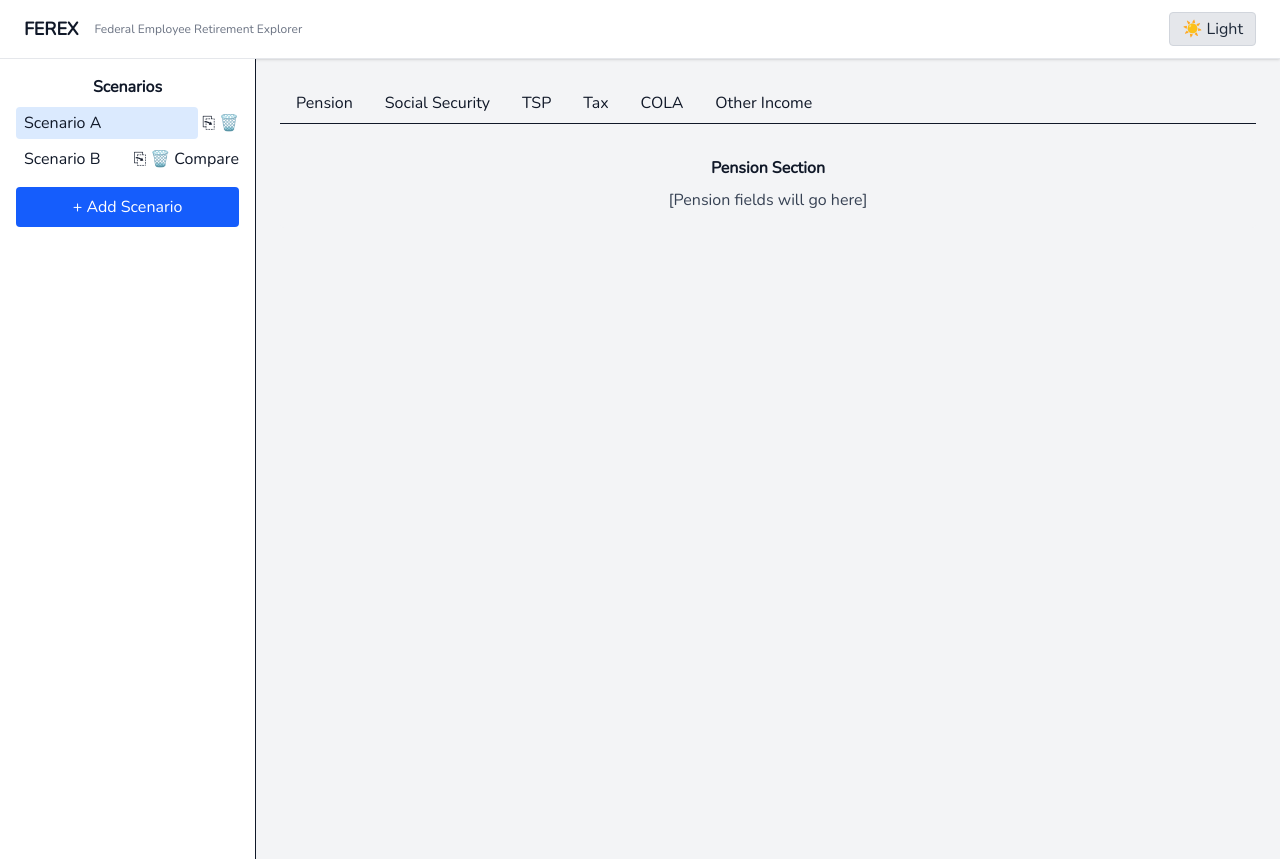
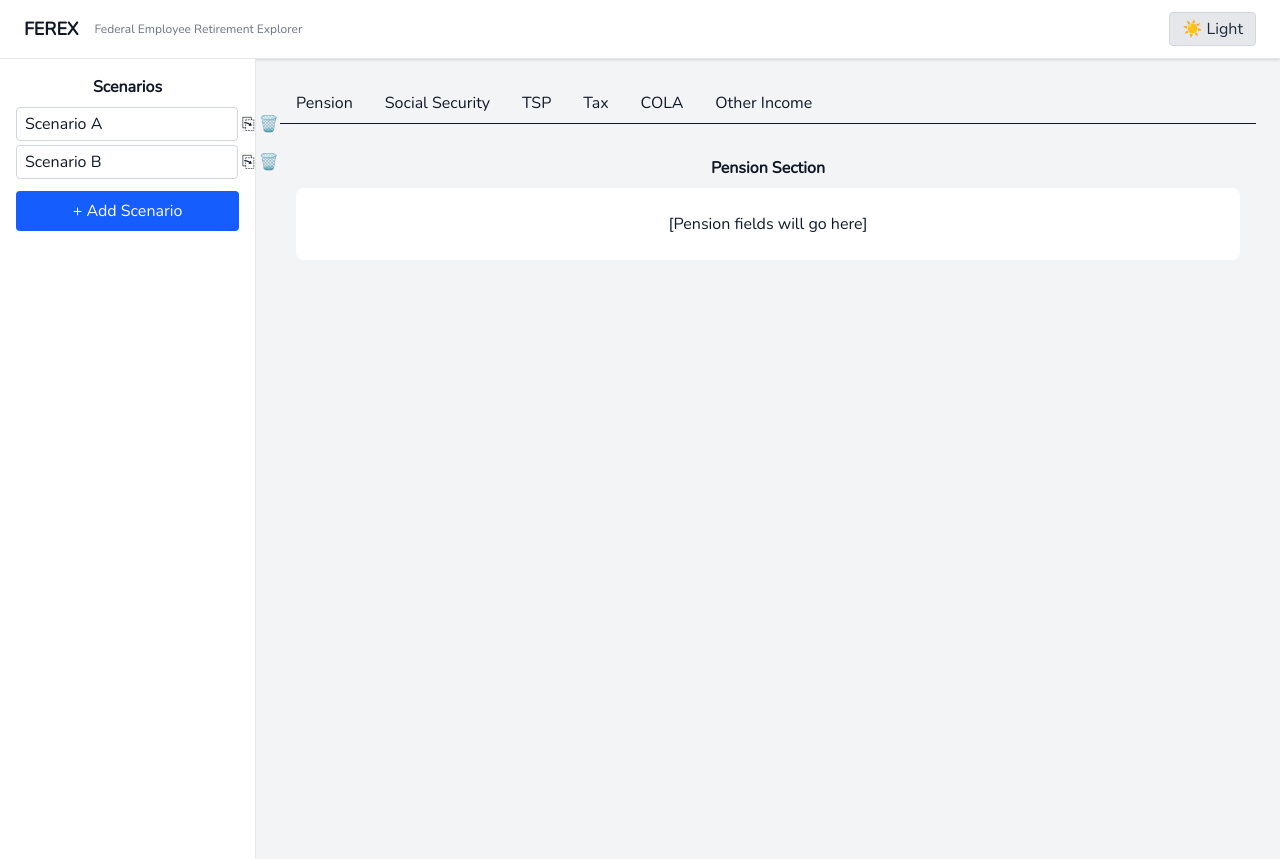
Before and after one commit to rgehrsitz/ferex, a Svelte app in the folder frontend/: page / in a window 1280 px wide. Built offline with nearby package versions, Linux system fonts and the light colour scheme.

Commit message:
Initial frontend setup with scenario management and dark mode support

```diff
--- a/frontend/src/App.svelte
+++ b/frontend/src/App.svelte
@@ -39,7 +39,7 @@
   $: compareScenario = compareScenarioId ? scenarios.find(s => s.id === compareScenarioId) : undefined;
 </script>
 
-<div class="min-h-screen bg-gray-100 text-gray-900 dark:bg-gray-900 dark:text-gray-100">
+<div class="min-h-screen bg-gray-100 text-gray-900 dark:bg-gray-900 dark:text-gray-100" id="main-container">
   <Header />
   <div class="flex">
     <ScenarioSidebar
--- a/frontend/src/components/CompareView.svelte
+++ b/frontend/src/components/CompareView.svelte
@@ -12,7 +12,7 @@
     <p>[Inputs/results for this scenario]</p>
   </div>
 </div>
-<div class="mt-4 bg-white p-4 rounded shadow">
+<div class="mt-4 bg-white dark:bg-gray-800 p-4 rounded shadow">
   <h4 class="font-bold mb-2">Comparison Visualizations</h4>
   <p>[Charts/graphs will go here]</p>
 </div>
--- a/frontend/src/components/Header.svelte
+++ b/frontend/src/components/Header.svelte
@@ -4,25 +4,42 @@
 
   // On mount, check localStorage or system preference
   onMount(() => {
+    console.log('[DarkMode] onMount');
     if (localStorage.getItem('darkMode')) {
       darkMode = localStorage.getItem('darkMode') === 'true';
     } else {
       darkMode = window.matchMedia('(prefers-color-scheme: dark)').matches;
     }
     updateHtmlClass();
+    setTimeout(() => {
+      updateHtmlClass();
+      console.log('[DarkMode] Forced update after mount', darkMode);
+    }, 100);
   });
 
   function toggleDarkMode() {
     darkMode = !darkMode;
+    console.log('Toggle dark mode:', darkMode);
     localStorage.setItem('darkMode', darkMode.toString());
     updateHtmlClass();
   }
 
   function updateHtmlClass() {
+    // Apply to both document.documentElement AND main-container for maximum compatibility
     if (darkMode) {
       document.documentElement.classList.add('dark');
+      document.body.classList.add('dark');
+      // Also apply to main container as fallback (may be needed in Wails environment)
+      const mainContainer = document.getElementById('main-container');
+      if (mainContainer) mainContainer.classList.add('dark');
+      console.log('Added dark class', darkMode);
     } else {
       document.documentElement.classList.remove('dark');
+      document.body.classList.remove('dark');
+      // Also remove from main container
+      const mainContainer = document.getElementById('main-container');
+      if (mainContainer) mainContainer.classList.remove('dark');
+      console.log('Removed dark class', darkMode);
     }
   }
 </script>
--- a/frontend/src/components/PensionSection.svelte
+++ b/frontend/src/components/PensionSection.svelte
@@ -4,5 +4,9 @@
 <div class="bg-gray-100 p-4 rounded">
   <h3 class="font-bold mb-2">Pension Section</h3>
   <!-- Add pension fields here -->
-  <p class="text-gray-700">[Pension fields will go here]</p>
+  <div class="bg-white dark:bg-gray-900 text-gray-900 dark:text-gray-100 p-6 rounded-lg">
+    <div>
+        [Pension fields will go here]
+    </div>
+  </div>
 </div>
--- a/frontend/src/components/ScenarioSidebar.svelte
+++ b/frontend/src/components/ScenarioSidebar.svelte
@@ -7,16 +7,16 @@
   const dispatch = createEventDispatcher();
 </script>
 
-<aside class="w-64 bg-white text-gray-900 p-4 border-r min-h-screen">
+<aside class="w-64 bg-white dark:bg-gray-800 text-gray-900 dark:text-gray-100 bg-white dark:bg-gray-800 text-gray-900 dark:text-gray-100 p-4 border-r border-gray-200 dark:border-gray-700 min-h-screen">
   <h2 class="font-bold mb-2">Scenarios</h2>
   <ul>
     {#each scenarios as scenario}
       <li class="mb-1 flex items-center gap-1">
-        <button
-          class="flex-1 text-left px-2 py-1 rounded {selectedScenarioId === scenario.id ? 'bg-blue-100' : ''}"
-          on:click={() => dispatch('select', scenario.id)}>
-          {scenario.name}
-        </button>
+        <input
+          class="flex-1 text-left px-2 py-1 rounded bg-white dark:bg-gray-900 text-gray-900 dark:text-gray-100 border border-gray-300 dark:border-gray-700 {selectedScenarioId === scenario.id ? 'bg-blue-100 dark:bg-blue-900' : ''}"
+          value={scenario.name}
+          readonly
+        />
         <button title="Duplicate" on:click={() => dispatch('duplicate', scenario.id)}>⎘</button>
         <button title="Delete" on:click={() => dispatch('delete', scenario.id)}>🗑️</button>
         {#if selectedScenarioId !== scenario.id}
--- a/frontend/src/components/ScenarioTabs.svelte
+++ b/frontend/src/components/ScenarioTabs.svelte
@@ -25,7 +25,9 @@
   </div>
   {#each tabs as t}
     {#if tab === t.label}
-      <svelte:component this={t.comp} bind:data={scenario.data[t.label.replace(/ /g,'').toLowerCase()]} />
+      <div>
+        <svelte:component this={t.comp} bind:data={scenario.data[t.label.replace(/ /g,'').toLowerCase()]} />
+      </div>
     {/if}
   {/each}
 </div>
--- a/frontend/src/style.css
+++ b/frontend/src/style.css
@@ -1,4 +1,9 @@
 @import "tailwindcss";
+
+body {
+  font-family: "Nunito", -apple-system, BlinkMacSystemFont, "Segoe UI", "Roboto", "Oxygen", "Ubuntu", "Cantarell", "Fira Sans", "Droid Sans", "Helvetica Neue", sans-serif;
+}
+
 
 html {
     /* background-color: rgba(27, 38, 54, 1); */
--- a/frontend/tailwind.config.js
+++ b/frontend/tailwind.config.js
@@ -1,7 +1,10 @@
+/** @type {import('tailwindcss').Config} */
 module.exports = {
   darkMode: 'class',
+  darkMode: 'class',
   content: [
-    "./src/**/*.{html,js,svelte,ts}"
+    './src/**/*.{html,js,svelte,ts}',
+    './index.html'
   ],
   theme: {
     extend: {},
```
Also changed, not shown: 1 other file (tests, documents, lock files or other folders).
